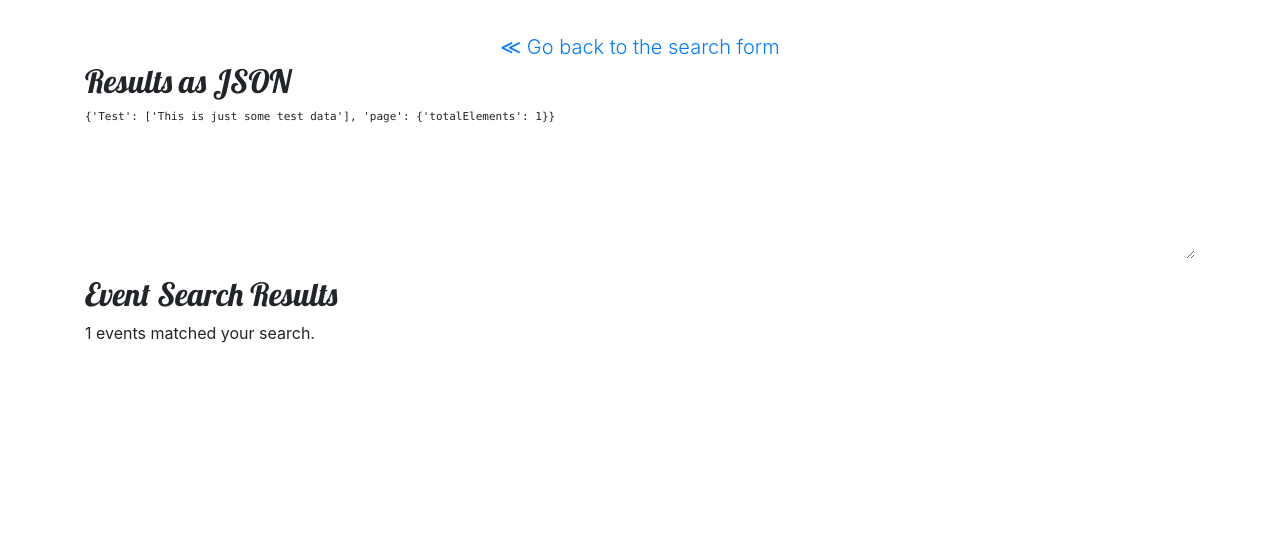
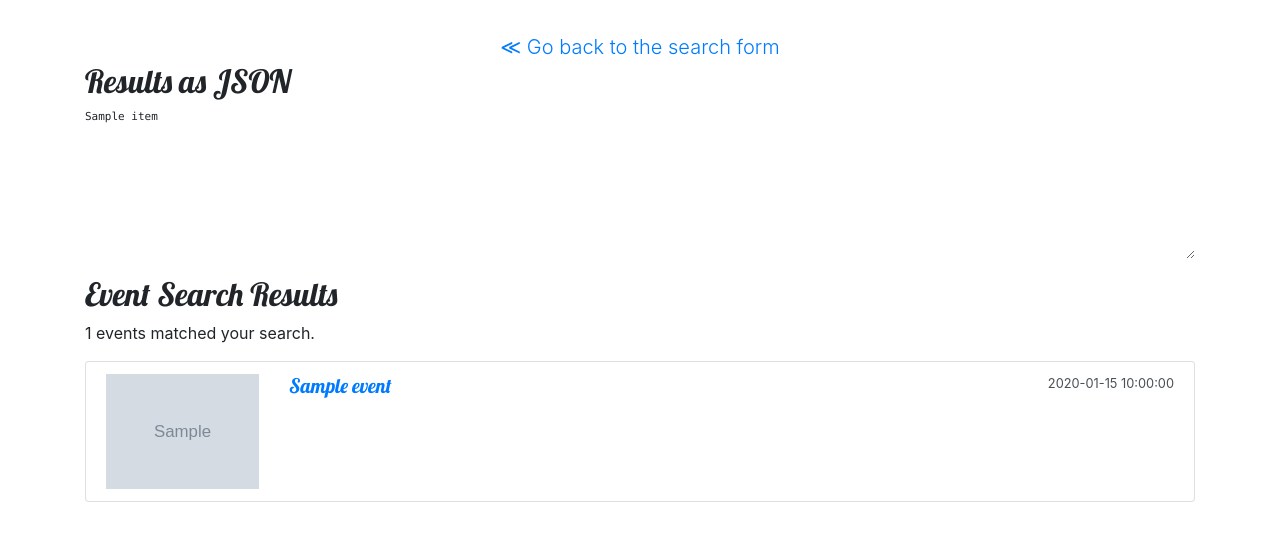
Before and after one commit to rlavanya9/apis, a Flask app: page /afterparty/search in a window 1280 px wide. Shown: the part 160-701 px from the top of the page. Run offline with Flask 2, Linux system fonts and the light colour scheme; grey boxes marked "Sample" are stand-in pictures; a database or web service that is not in the repository returns one stand-in record (values such as "Sample title"); data that the repository does not hold is empty; some libraries are stand-ins or nearby versions.

Commit message:
Filled the answers

```diff
--- a/server.py
+++ b/server.py
@@ -41,22 +41,21 @@ def find_afterparties():
     sort = request.args.get('sort', '')
 
     url = 'https://app.ticketmaster.com/discovery/v2/events'
-    payload = {'apikey': API_KEY}
+    payload = {'apikey': API_KEY, 'keyword':keyword, 'postalcode':postalcode, 'radius':radius, 'unit': unit, 'sort': sort}
 
     # TODO: Make a request to the Event Search endpoint to search for events
-    #
+
     # - Use form data from the user to populate any search parameters
-    #
+    res = requests.get(url,params=payload)
     # - Make sure to save the JSON data from the response to the `data`
     #   variable so that it can display on the page. This is useful for
     #   debugging purposes!
-    #
+    data = res.json()
+
     # - Replace the empty list in `events` with the list of events from your
     #   search results
 
-    data = {'Test': ['This is just some test data'],
-            'page': {'totalElements': 1}}
-    events = []
+    events = data['_embedded']['events']
 
     return render_template('search-results.html',
                            pformat=pformat,
@@ -74,8 +73,13 @@ def get_event_details(id):
     """View the details of an event."""
 
     # TODO: Finish implementing this view function
+    url = f'https://app.ticketmaster.com/discovery/v2/events{id}'
+    payload = {'apikey': API_KEY}
+    resp = requests.get(url,params=payload)
+    data = resp.json()
+    venue = data['_embedded']['venues']
 
-    return render_template('event-details.html')
+    return render_template('event-details.html',event=data,venues=venue)
 
 
 if __name__ == '__main__':
--- a/templates/search-results.html
+++ b/templates/search-results.html
@@ -29,12 +29,23 @@
             events matched your search.
           </p>
 
-          <ul class="events-list">
+          <ul class="events-list list-group">
             {% for event in results %}
-              <li>
-                <a href="/event/{{ event['id'] }}" target="_blank">
-                  {{ event['name'] }}
-                </a>
+              <li class="list-group-item list-group-item-action">
+                <div class="row">
+                  <div class="col-2">
+                    <img src="{{ event['images'][0]['url'] }}">
+                  </div>
+
+                  <div class="col">
+                    <div class="d-flex w-100 justify-content-between">
+                      <a href="/event/{{ event['id'] }}" target="_blank">
+                        <h5>{{ event['name'] }}</h5>
+                      </a>
+                      <small>{{ event['dates']['start']['localDate'] }}</small>
+                    </div>
+                  </div>
+                </div>
               </li>
             {% endfor %}
           </ul>
```
Also changed, not shown: templates/event-details.html (+16 -35 lines).
